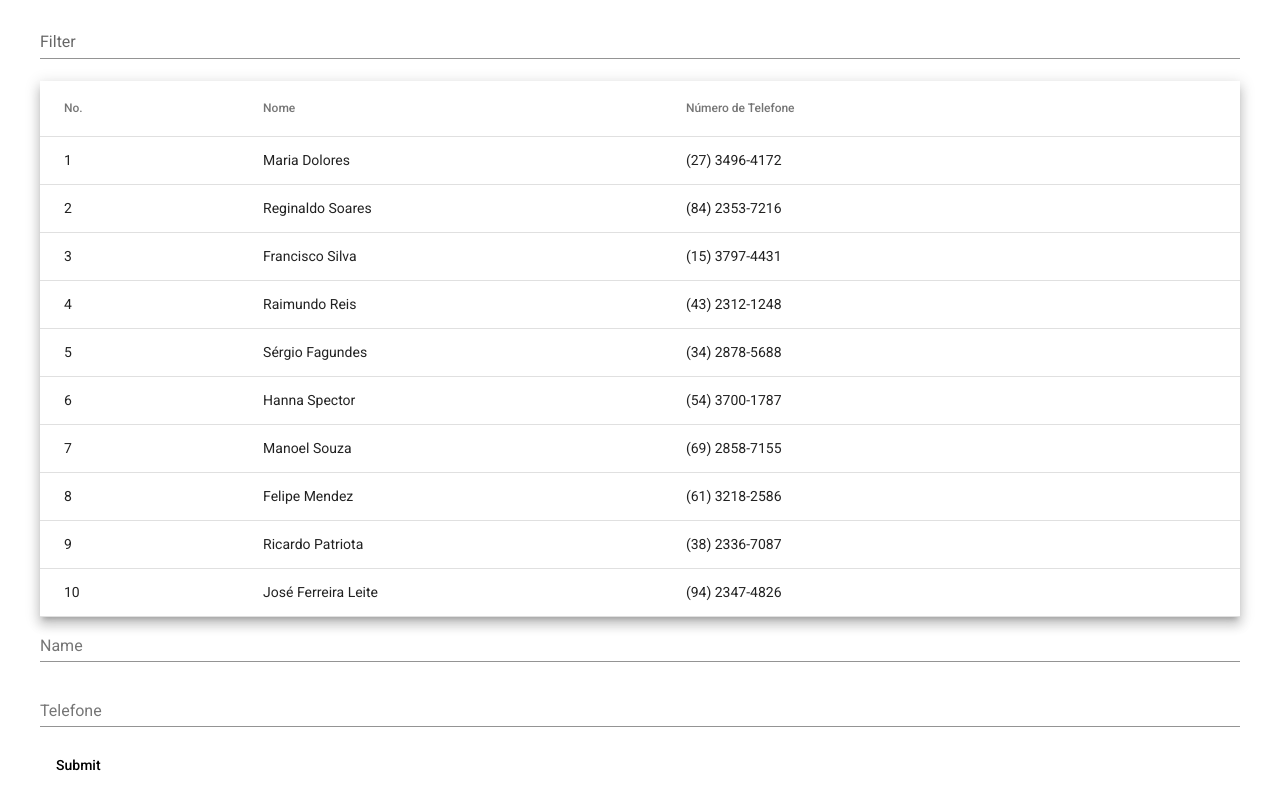
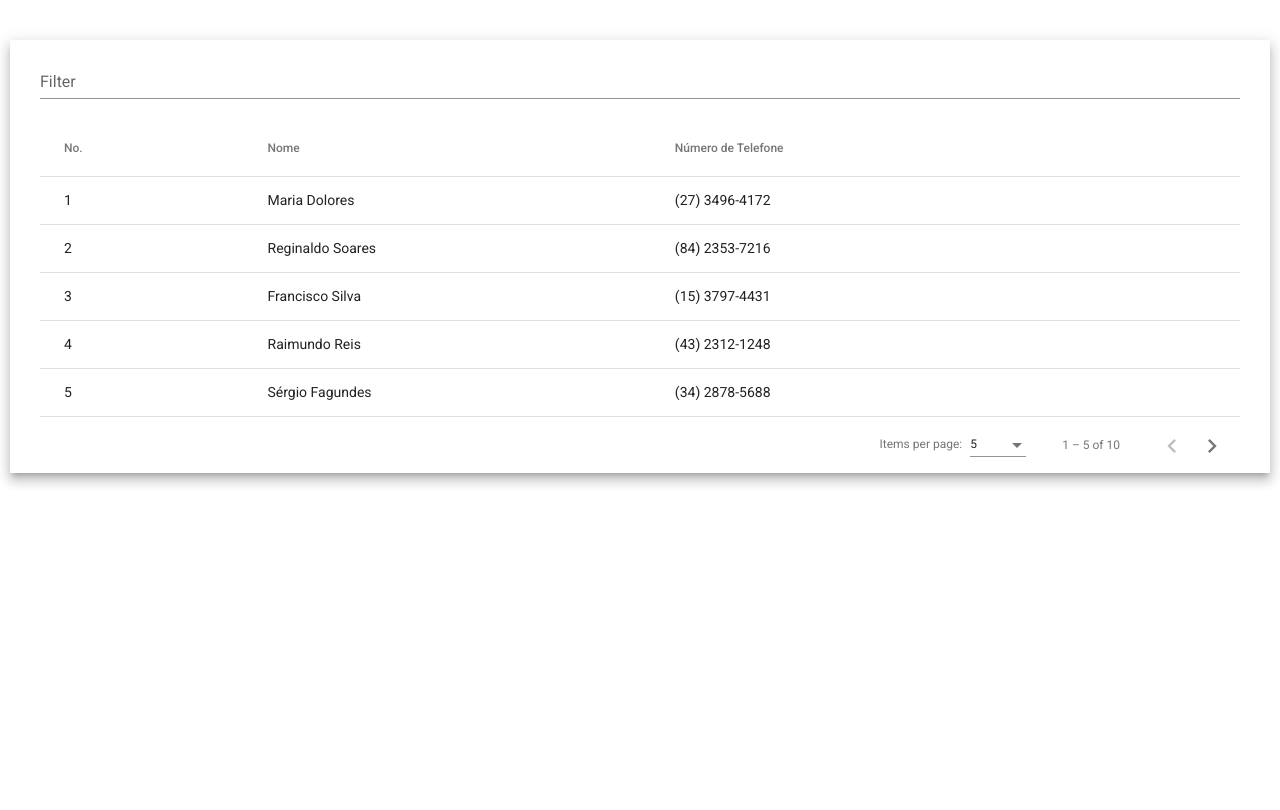
Before and after one commit to gustavoleite170/target_sistemas_no_API, an Angular app: page / in a window 1280 px wide. Shown: the top 810 px of the page. Built offline with nearby package versions, Linux system fonts and the light colour scheme.

Commit message:
added pagination to table

```diff
--- a/src/app/app.module.ts
+++ b/src/app/app.module.ts
@@ -12,6 +12,7 @@ import {MatInputModule} from '@angular/material/input';
 import { MatSortModule } from '@angular/material/sort';
 import {MatButtonModule} from '@angular/material/button';
 import { HttpClientModule } from '@angular/common/http'
+import { MatPaginatorModule } from '@angular/material/paginator';
 
 @NgModule({
   declarations: [
@@ -27,7 +28,8 @@ import { HttpClientModule } from '@angular/common/http'
     MatInputModule,
     MatSortModule,
     MatButtonModule,
-    HttpClientModule
+    HttpClientModule,
+    MatPaginatorModule
   ],
   providers: [],
   bootstrap: [AppComponent]
--- a/src/app/components/table/table.component.css
+++ b/src/app/components/table/table.component.css
@@ -8,5 +8,6 @@ mat-form-field{
 
 .table-wrapper{
   width: 1200px;
-  margin: 0 auto;
+  margin: 40px auto 0;
+  padding: 0 30px;
 }
--- a/src/app/components/table/table.component.html
+++ b/src/app/components/table/table.component.html
@@ -1,4 +1,4 @@
-<section class="table-wrapper">
+<section class="table-wrapper mat-elevation-z8">
   <mat-form-field appearance="standard">
     <mat-label>Filter</mat-label>
     <input
@@ -13,7 +13,6 @@
     mat-table
     matSort
     [dataSource]="dataSource"
-    class="mat-elevation-z8"
     (matSortChange)="announceSortChange($event)"
   >
     <!-- Position Column -->
@@ -40,7 +39,9 @@
     <tr mat-row *matRowDef="let row; columns: displayedColumns"></tr>
   </table>
 
-  <div class="table-form">
+  <mat-paginator [pageSizeOptions]="[5, 10, 25]" aria-label="Select page of users"></mat-paginator>
+
+  <!-- <div class="table-form">
     <mat-form-field apparence="legacy">
       <mat-label>Name</mat-label>
       <input
@@ -65,5 +66,5 @@
     </mat-form-field>
   </div>
 
-  <button mat-button type="button" (click)="addName()">Submit</button>
+  <button mat-button type="button" (click)="addName()">Submit</button> -->
 </section>
--- a/src/app/components/table/table.component.ts
+++ b/src/app/components/table/table.component.ts
@@ -1,9 +1,8 @@
-import { People } from './people.model';
 import { TableService } from './table.service';
-import { Observable } from 'rxjs';
 import { Component, ViewChild, AfterViewInit} from '@angular/core';
 import { MatTableDataSource } from '@angular/material/table';
 import { MatSort, Sort } from '@angular/material/sort';
+import {MatPaginator} from '@angular/material/paginator';
 import {LiveAnnouncer} from '@angular/cdk/a11y';
 
 
@@ -31,16 +30,18 @@ export class TableComponent implements AfterViewInit {
     this.dataSource.filter = filterValue.trim().toLowerCase();
   }
 
-  /* Sort Implementation */
+  /* Sort and pagination Implementation */
 
   @ViewChild(MatSort) sort: MatSort;
+  @ViewChild(MatPaginator) paginator: MatPaginator;
 
   /* For avoiding trouble of reponse time, used afterviewinit with liveAnnouncer. Live announcer ensures the display of the sorted table*/
 
   ngAfterViewInit() {
     this.tableService.read().subscribe((response: any) =>
-    {this.dataSource = new MatTableDataSource(response) /* getting the data of the table.json, to simulate an API consumption */
-    this.dataSource.sort = this.sort})
+    {this.dataSource = new MatTableDataSource(response); /* getting the data of the table.json, to simulate an API consumption */
+    this.dataSource.sort = this.sort;
+    this.dataSource.paginator = this.paginator;})
   }
 
   announceSortChange(sortState: Sort) {
@@ -50,28 +51,4 @@ export class TableComponent implements AfterViewInit {
       this._liveAnnouncer.announce('Sorting cleared');
     }
   }
-
-/* Trying to make the adder */
-
-
-  columnsToDisplay: string[] = ["userName", "age"];
-  user = new User();
-  userData: User[]= [
-      { userName: "Wacco", age: 12 },
-      { userName: "Wacca", age: 13 },
-      { userName: "Waccu", age: 14 }
-  ];
-  myDataArray = new MatTableDataSource(this.userData);
-
-  addName() {
-      let newUser : User = {
-        userName: this.user.userName,
-        age: this.user.age
-      }
-      this.userData.push(newUser);
-      this.myDataArray.data = this.userData;
-      console.log(this.user)
-      console.log(this.userData)
-  }
-
 }
```
